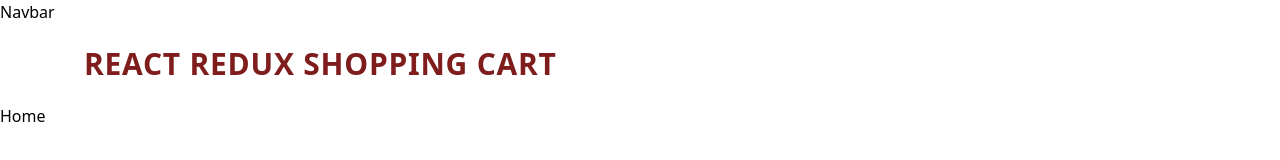
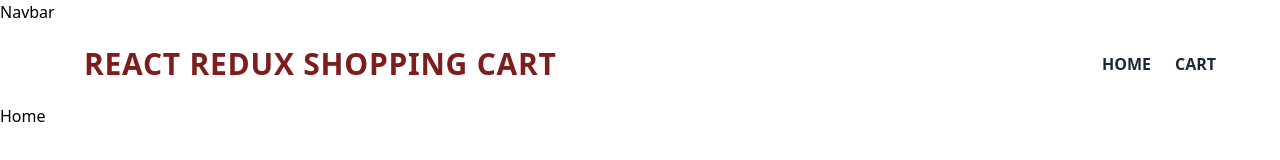
Before and after one commit to BuickSalesman/practice-shopping-cart, a React (Vite) app: page / in a window 1280 px wide. Shown: the top 160 px of the page. Built offline with nearby package versions, Linux system fonts and the light colour scheme.

Commit message:
working on navbar

```diff
--- a/src/App.jsx
+++ b/src/App.jsx
@@ -19,4 +19,4 @@ function App() {
 
 export default App;
 
-//RETURN TO VIDEO AT 6:54:10
+//RETURN TO VIDEO AT 6:56:00
--- a/src/components/header/index.jsx
+++ b/src/components/header/index.jsx
@@ -11,6 +11,14 @@ export default function Header() {
             </h1>
           </div>
         </Link>
+        <ul className="flex list-none items-center space-x-6 text-gray-800 font-semibold">
+          <Link to={"/"}>
+            <li className="cursor-pointer list-none">HOME</li>
+          </Link>
+          <Link to={"/cart"}>
+            <li className="cursor-pointer">CART</li>
+          </Link>
+        </ul>
       </nav>
     </div>
   );
```
